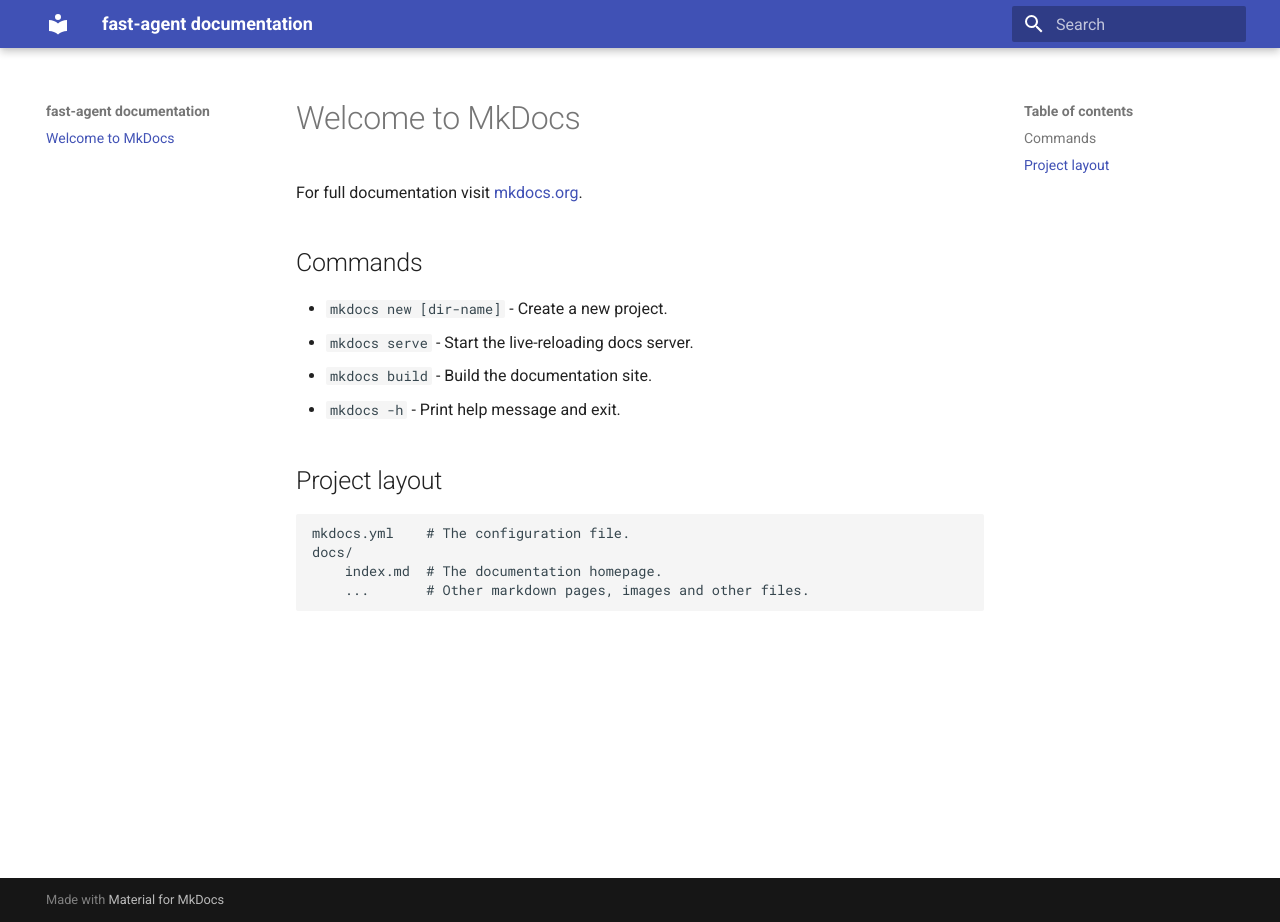
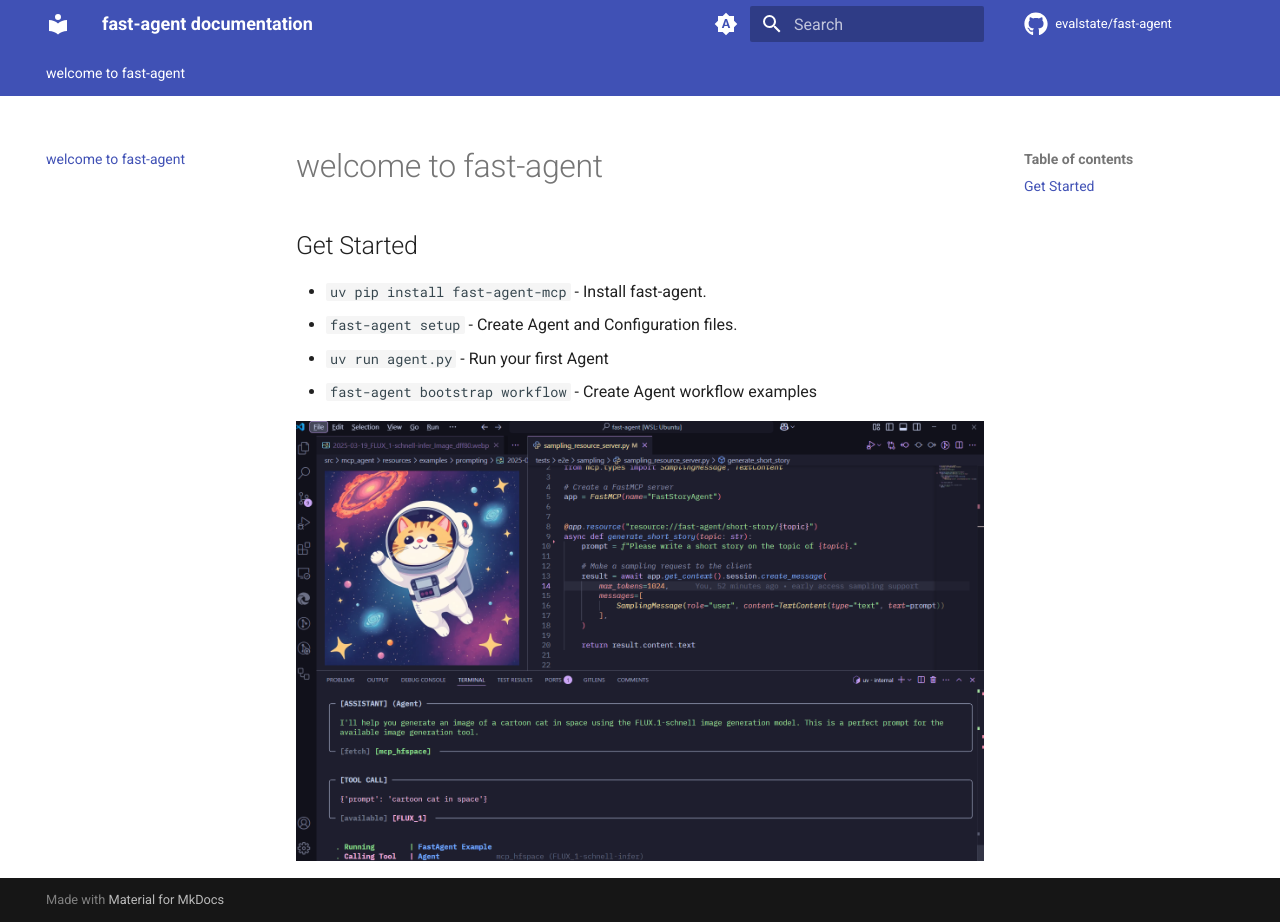
Before and after one commit to evalstate/fast-agent-docs, an MkDocs documentation site: the page built from docs/index.md, in a window 1280 px wide and 922 px high. Built offline with MkDocs 1.6.1 and Material for MkDocs 9.7.7, drawn with Linux system fonts in a browser that asks for light colours; comment, search, counter and statistics services are not loaded.

Commit message:
initial commit for docs

```diff
--- a/docs/index.md
+++ b/docs/index.md
@@ -1,17 +1,11 @@
-# Welcome to MkDocs
+# welcome to fast-agent
 
-For full documentation visit [mkdocs.org](https://www.mkdocs.org).
 
-## Commands
+## Get Started
 
-* `mkdocs new [dir-name]` - Create a new project.
-* `mkdocs serve` - Start the live-reloading docs server.
-* `mkdocs build` - Build the documentation site.
-* `mkdocs -h` - Print help message and exit.
+* `uv pip install fast-agent-mcp` - Install fast-agent.
+* `fast-agent setup` - Create Agent and Configuration files.
+* `uv run agent.py` - Run your first Agent
+* `fast-agent bootstrap workflow` - Create Agent workflow examples
 
-## Project layout
-
-    mkdocs.yml    # The configuration file.
-    docs/
-        index.md  # The documentation homepage.
-        ...       # Other markdown pages, images and other files.
+![Image title](welcome.png){ align=left }
--- a/mkdocs.yml
+++ b/mkdocs.yml
@@ -2,3 +2,38 @@
 site_url: https://fast-agent.ai
 theme:
   name: material
+  icon:
+    repo: fontawesome/brands/github
+  features:
+    - navigation.instant
+    - navigation.tracking
+    - navigation.tabs
+    - navigation.expand
+    - navigation.path
+    - navigation.top
+  palette:
+    # Palette toggle for automatic mode
+    - media: "(prefers-color-scheme)"
+      toggle:
+        icon: material/brightness-auto
+        name: Switch to light mode
+
+    # Palette toggle for light mode
+    - media: "(prefers-color-scheme: light)"
+      scheme: default
+      toggle:
+        icon: material/brightness-7
+        name: Switch to dark mode
+
+    # Palette toggle for dark mode
+    - media: "(prefers-color-scheme: dark)"
+      scheme: slate
+      toggle:
+        icon: material/brightness-4
+        name: Switch to system preference
+
+repo_url: https://github.com/evalstate/fast-agent
+repo_name: evalstate/fast-agent
+
+markdown_extensions:
+  - attr_list
```
Also changed, not shown: docs/welcome.png (added).
